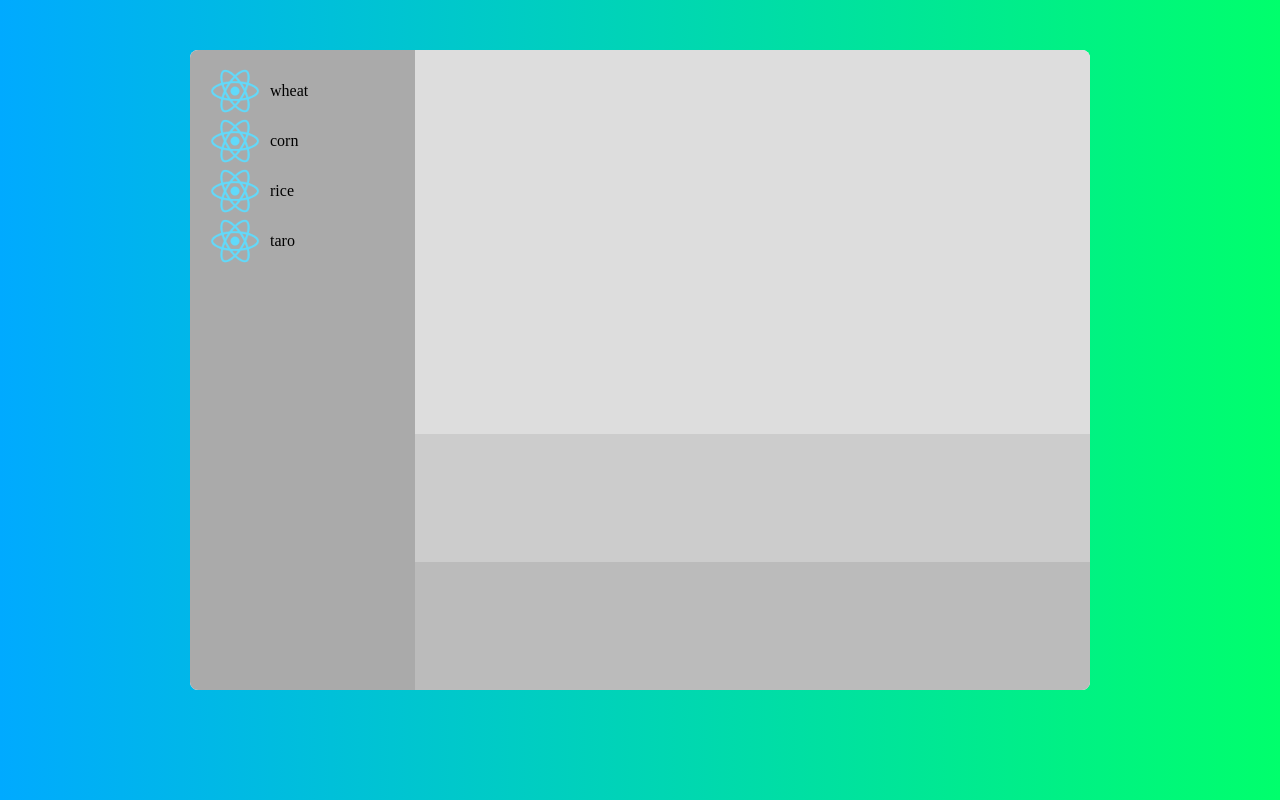
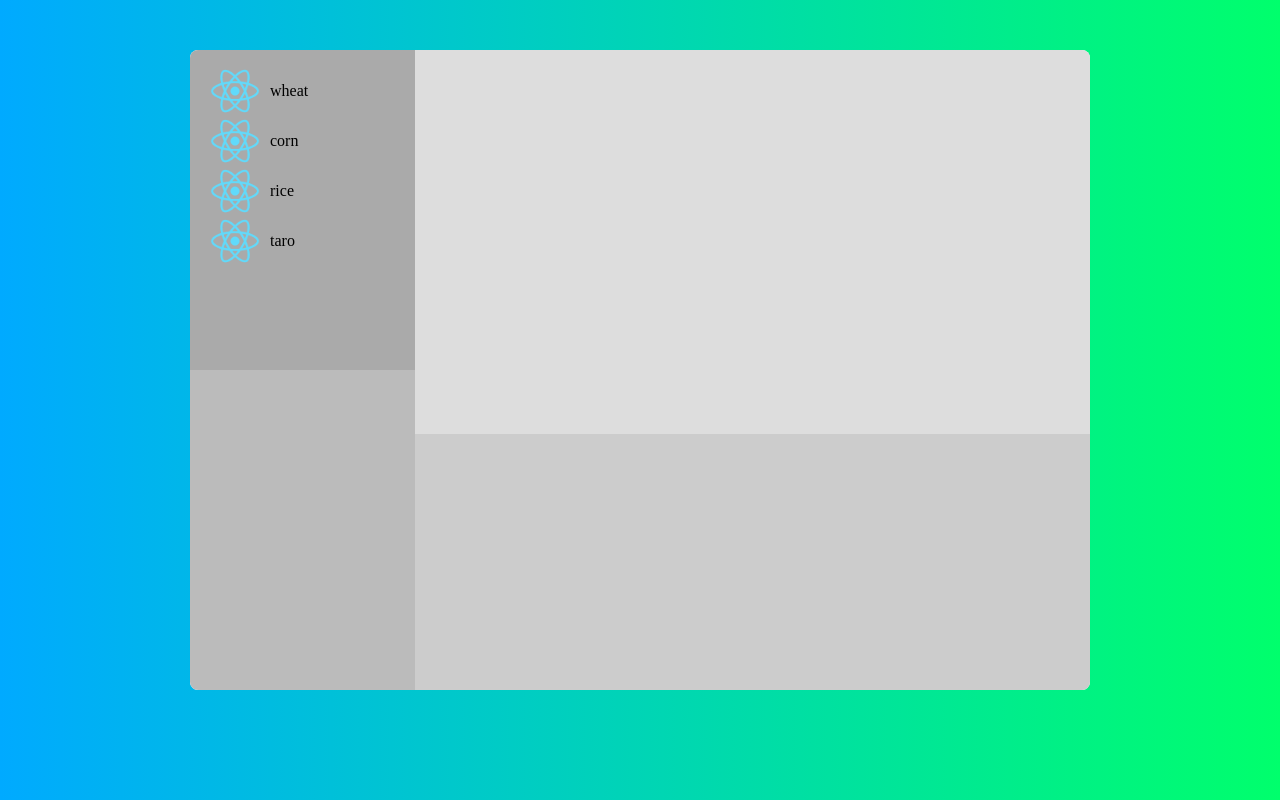
Before and after one commit to BryttanyBCH/perfect-greenhouse, a React (Create React App) app: page / in a window 1280 px wide. Built offline with nearby package versions, Linux system fonts and the light colour scheme.

Commit message:
Refactor layout and styles of crop calculator
The ItemSelection components are now in their own "left-column" div, leaving just the eventual outputs of this App in the "right-column" div

```diff
--- a/src/App.js
+++ b/src/App.js
@@ -28,20 +28,22 @@ function App() {
 
    return (
       <div className="crop-calculator">
-         <ItemSelection
-            className="items-available"
-            items={itemsAvailable}
-            onItemDblClick={handleItemAvailableDblClick}
-         />
-         <div className="right-column">
-            <div className="diagram-result"></div>
-            <div className="calculation-result"></div>
+         <div className="left-column">
+            <ItemSelection
+               className="items-available"
+               items={itemsAvailable}
+               onItemDblClick={handleItemAvailableDblClick}
+            />
             <ItemSelection
                className="items-selected"
                items={itemsSelected}
                onItemDblClick={handleItemSelectedDblClick}
             />
          </div>
+         <div className="right-column">
+            <div className="diagram-result"></div>
+            <div className="calculation-result"></div>
+         </div>
       </div>
    )
 }
--- a/src/styles.css
+++ b/src/styles.css
@@ -38,12 +38,24 @@ body {
     height: 50px;
 }
 
-.crop-calculator .items-available {
+.crop-calculator .left-column {
     width: 25%;
-    height: 100%;
+    display: flex;
+    flex-direction: column;
+}
+
+.crop-calculator .left-column .items-available {
+    width: 100%;
+    height: 50%;
     background: #AAAAAA;
+    border-top-left-radius: 8px;
+}
+
+.crop-calculator .left-column .items-selected {
+    width: 100%;
+    height: 50%;
+    background: #BBBBBB;
     border-bottom-left-radius: 8px;
-    border-top-left-radius: 8px;
 }
 
 .crop-calculator .right-column {
@@ -52,17 +64,11 @@ body {
     flex-direction: column;
 }
 
-.crop-calculator .right-column .items-selected {
-    width: 100%;
-    height: 20%;
-    background: #BBBBBB;
-    border-bottom-right-radius: 8px;
-}
-
 .crop-calculator .right-column .calculation-result {
     width: 100%;
-    height: 20%;
+    height: 40%;
     background: #CCCCCC;
+    border-bottom-right-radius: 8px;
 }
 
 .crop-calculator .right-column .diagram-result {
```
